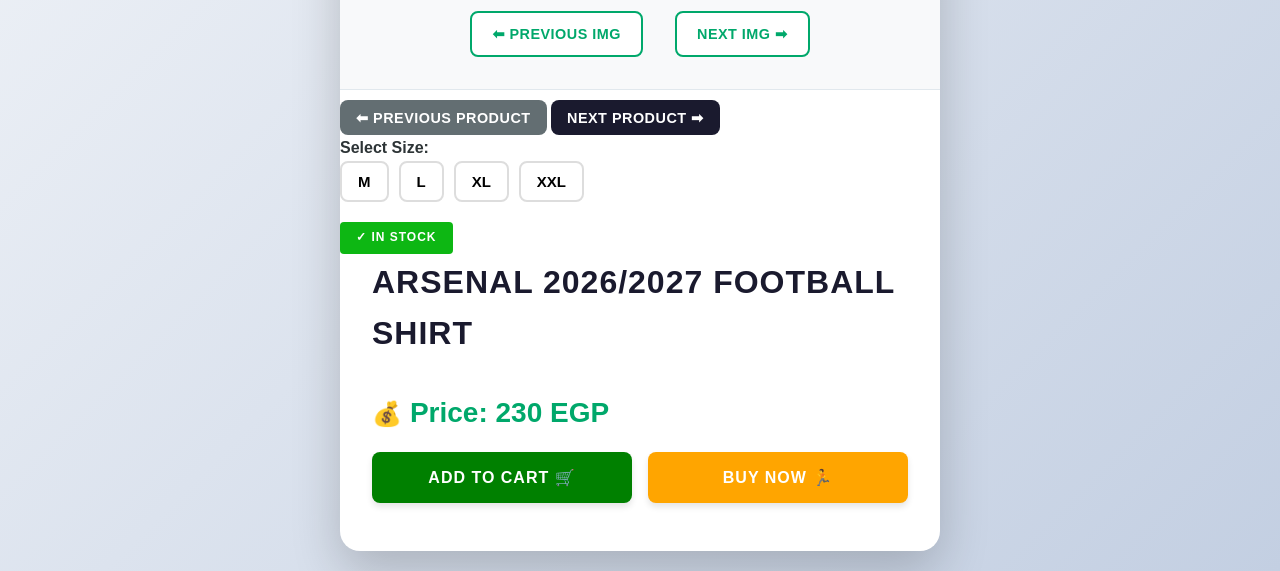
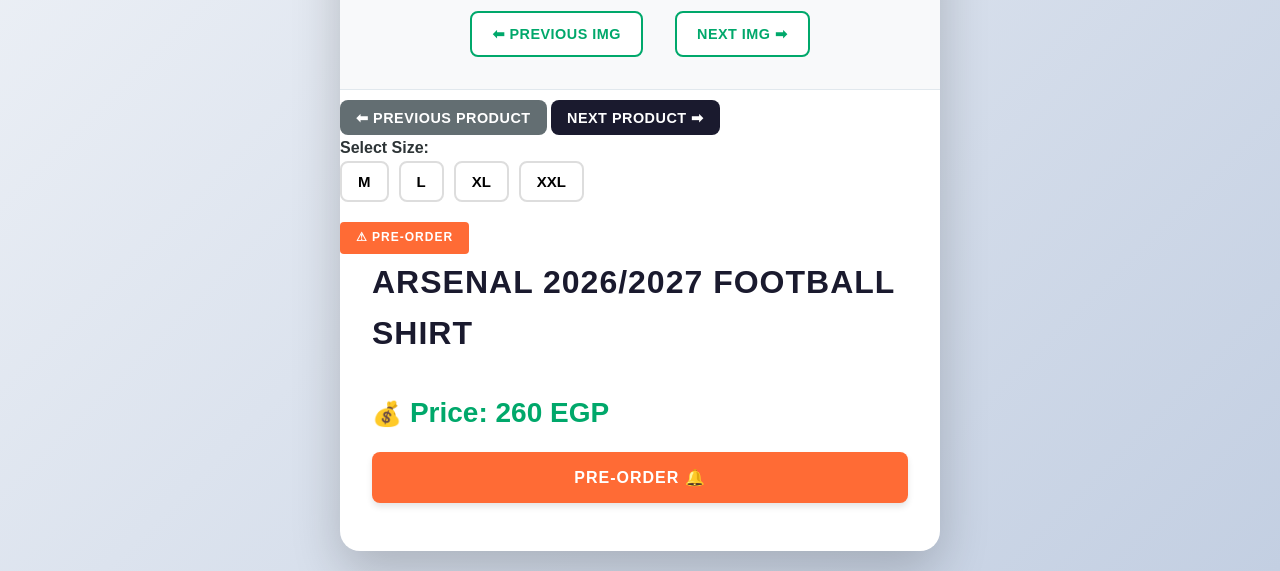
Before and after one commit to PREMIROcom/Premiro, a plain HTML site: page product59.html in a window 1280 px wide. Shown: the part 508-1079 px from the top of the page. Drawn offline with Linux system fonts and the light colour scheme.

Commit message:
Update product price and stock status

```diff
--- a/product59.html
+++ b/product59.html
@@ -15,8 +15,8 @@
 
         const PRODUCT_ID = "product59";   /* 🔵 CHANGE THIS for next product */
         const PRODUCT_NAME = "ARSENAL 2026/2027 FOOTBALL SHIRT";  /* 🔵 CHANGE THIS */
-        const PRODUCT_PRICE = 230;      /* 🔵 CHANGE THIS */
-        const inStock = true;         /* 🔵 true = in stock | false = sold out (pre-order) */
+        const PRODUCT_PRICE = 260;      /* 🔵 CHANGE THIS */
+        const inStock = false;         /* 🔵 true = in stock | false = sold out (pre-order) */
 
         /* ==========================================================
            DO NOT CHANGE ANYTHING BELOW THIS LINE
```
